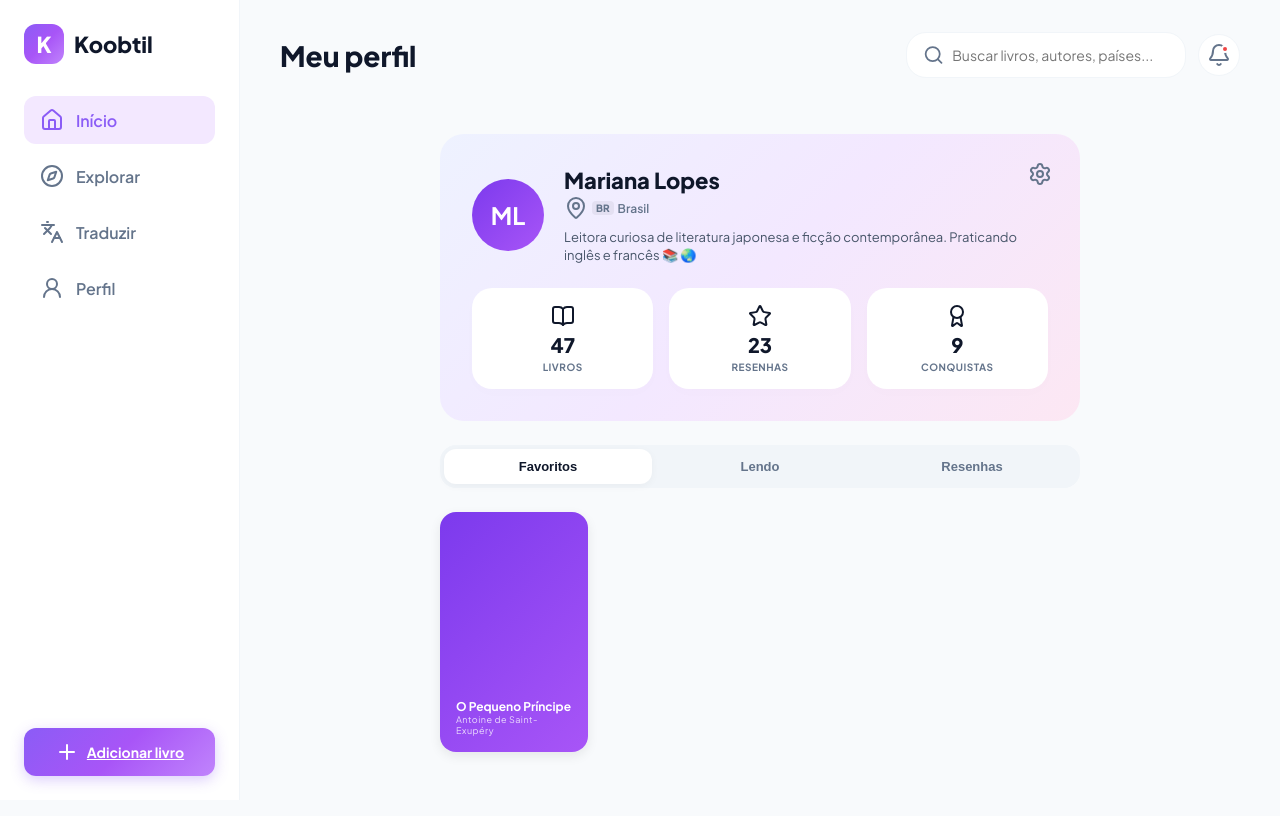
After one commit to Augustomras/Projeto-de-Ensino, a Django app: page /perfil/ in a window 1280 px wide. The commit adds this page. Run offline with Django 5.2, Linux system fonts and the light colour scheme; data comes from the database, SQL or seed files in the repository.

Commit message:
Adiciona página de perfil

```diff
--- /dev/null
+++ b/core/templates/core/perfil.html
@@ -0,0 +1,89 @@
+
+{% extends 'base.html' %}
+
+{% block title %}Perfil | Koobtil{% endblock %}
+
+{% block header %}
+    {% with page_title="Meu perfil" %}
+        {% include 'fragments/header.html' %}
+    {% endwith %}
+{% endblock %}
+
+{% block content %}
+
+<main class="main-content full-width">
+
+    <!-- CARD DO PERFIL -->
+    <section class="profile-card">
+        <button class="btn-settings" type="button">
+            <i data-lucide="settings"></i>
+        </button>
+
+        <div class="profile-header-info">
+            <div class="avatar avatar-profile bg-purple">ML</div>
+
+            <div class="profile-details">
+                <h2>Mariana Lopes</h2>
+
+                <p class="profile-location">
+                    <i data-lucide="map-pin"></i>
+                    <span class="flag-code">BR</span> Brasil
+                </p>
+
+                <p class="profile-bio">
+                    Leitora curiosa de literatura japonesa e ficção contemporânea.
+                    Praticando inglês e francês 📚 🌏
+                </p>
+            </div>
+        </div>
+
+        <!-- ESTATÍSTICAS -->
+        <div class="profile-stats">
+
+            <div class="stat-box">
+                <i data-lucide="book-open"></i>
+                <strong class="stat-number">47</strong>
+                <span class="stat-label">LIVROS</span>
+            </div>
+
+            <div class="stat-box">
+                <i data-lucide="star"></i>
+                <strong class="stat-number">23</strong>
+                <span class="stat-label">RESENHAS</span>
+            </div>
+
+            <div class="stat-box">
+                <i data-lucide="award"></i>
+                <strong class="stat-number">9</strong>
+                <span class="stat-label">CONQUISTAS</span>
+            </div>
+
+        </div>
+    </section>
+
+    <!-- ABAS DO PERFIL -->
+    <nav class="profile-tabs">
+        <button class="tab-btn active" type="button">Favoritos</button>
+        <button class="tab-btn" type="button">Lendo</button>
+        <button class="tab-btn" type="button">Resenhas</button>
+    </nav>
+
+    <!-- LIVROS FAVORITOS -->
+    <section class="profile-books-grid">
+
+        {% for livro in livros %}
+            <div class="profile-book-card cover cover-purple">
+                <div class="cover-content">
+                    <h4>{{ livro.titulo }}</h4>
+                    <p>{{ livro.autor }}</p>
+                </div>
+            </div>
+        {% empty %}
+            <p>Nenhum livro encontrado.</p>
+        {% endfor %}
+
+    </section>
+
+</main>
+
+{% endblock %}
--- a/core/urls.py
+++ b/core/urls.py
@@ -6,4 +6,5 @@ app_name = 'core'
 urlpatterns = [
     path('', views.home, name='home'),
     path('explorar/', views.explorar, name='explorar'),
+    path('perfil/', views.perfil, name='perfil'),
 ]
--- a/core/views.py
+++ b/core/views.py
@@ -21,3 +21,10 @@ def explorar(request):
     return render(request, 'core/explorar.html', {
         'livros': livros
     })
+
+def perfil(request):
+    livros = Livro.objects.all()
+
+    return render(request, 'core/perfil.html', {
+        'livros': livros
+    })
--- a/static/css/style.css
+++ b/static/css/style.css
@@ -102,11 +102,10 @@ body {
 .main-content {
   margin-left: 240px;
   flex: 1;
+  min-width: 0;
   width: calc(100% - 240px);
   max-width: 1540px;
   padding: 32px 40px;
-  margin-right: auto;
-  margin-left: 240px;
 }
 
 /* CABEÇALHO */
@@ -669,6 +668,8 @@ body {
 
 .full-width {
   max-width: 1000px;
+  margin-left: auto;
+  margin-right: auto;
 }
 
 .explore-header {
@@ -932,3 +933,155 @@ body {
   max-width: 1100px;
   margin: 0 auto;
 }
+
+/* ==========================================================================
+   NOVOS ESTILOS: PÁGINA PERFIL
+   ========================================================================== */
+
+/* CARD PRINCIPAL DO PERFIL */
+.profile-card {
+  background: linear-gradient(135deg, #eef2ff 0%, #f3e8ff 50%, #fce7f3 100%);
+  border-radius: 24px;
+  padding: 32px;
+  position: relative;
+  margin-bottom: 24px;
+}
+
+.btn-settings {
+  position: absolute;
+  top: 24px;
+  right: 24px;
+  background: none;
+  border: none;
+  color: var(--text-muted);
+  cursor: pointer;
+  padding: 4px;
+}
+
+.profile-header-info {
+  display: flex;
+  align-items: center;
+  gap: 20px;
+  margin-bottom: 24px;
+}
+
+.avatar-profile {
+  width: 72px;
+  height: 72px;
+  font-size: 24px;
+  flex-shrink: 0;
+}
+
+.profile-details h2 {
+  font-size: 22px;
+  font-weight: 800;
+  margin-bottom: 2px;
+}
+
+.profile-location {
+  display: flex;
+  align-items: center;
+  gap: 4px;
+  font-size: 12px;
+  color: var(--text-muted);
+  font-weight: 600;
+  margin-bottom: 8px;
+}
+
+.profile-location i {
+  width: 14px;
+  height: 14px;
+}
+
+.flag-code {
+  font-size: 10px;
+  font-weight: 800;
+  background: rgba(0, 0, 0, 0.05);
+  padding: 1px 4px;
+  border-radius: 4px;
+}
+
+.profile-bio {
+  font-size: 13px;
+  color: #475569;
+  max-width: 500px;
+  line-height: 1.4;
+}
+
+/* ESTATÍSTICAS */
+.profile-stats {
+  display: grid;
+  grid-template-columns: repeat(3, 1fr);
+  gap: 16px;
+}
+
+.stat-box {
+  background: white;
+  border-radius: 20px;
+  padding: 16px;
+  display: flex;
+  flex-direction: column;
+  align-items: center;
+  gap: 4px;
+  box-shadow: 0 4px 15px rgba(0, 0, 0, 0.01);
+}
+
+.stat-box i {
+  color: var(--primary-purple);
+  width: 20px;
+  height: 20px;
+  margin-bottom: 4px;
+}
+
+.stat-number {
+  font-size: 20px;
+  font-weight: 800;
+}
+
+.stat-label {
+  font-size: 10px;
+  font-weight: 700;
+  color: var(--text-muted);
+  letter-spacing: 0.5px;
+}
+
+/* SEPARADORES (TABS) */
+.profile-tabs {
+  background: #f1f5f9;
+  padding: 4px;
+  border-radius: 16px;
+  display: flex;
+  gap: 4px;
+  margin-bottom: 24px;
+}
+
+.tab-btn {
+  flex: 1;
+  background: none;
+  border: none;
+  padding: 10px;
+  border-radius: 12px;
+  font-size: 13px;
+  font-weight: 700;
+  color: var(--text-muted);
+  cursor: pointer;
+  transition: all 0.2s;
+}
+
+.tab-btn.active {
+  background: white;
+  color: var(--text-main);
+  box-shadow: 0 2px 8px rgba(0, 0, 0, 0.04);
+}
+
+/* GRELHA DE LIVROS DO PERFIL */
+.profile-books-grid {
+  display: grid;
+  grid-template-columns: repeat(4, 1fr);
+  gap: 16px;
+}
+
+.profile-book-card {
+  height: 240px;
+  cursor: pointer;
+}
```
